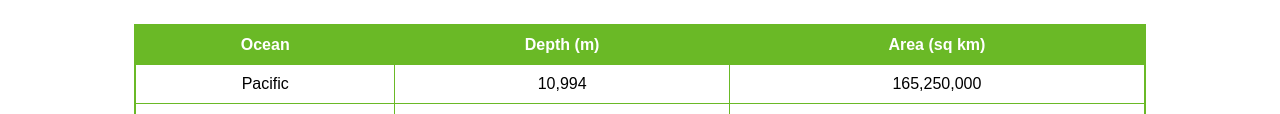
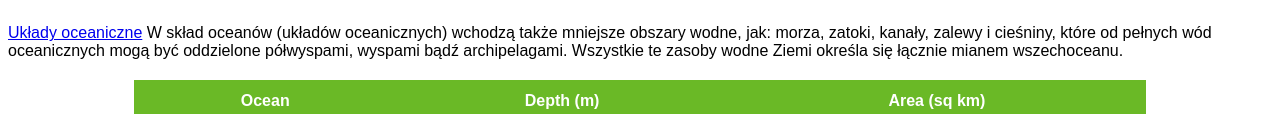
Before and after one commit to HannaDashkevich/Projekt-INF-2TA, a plain HTML site: page index.html in a window 1280 px wide. Shown: the part 1751-1865 px from the top of the page. Drawn offline with nearby package versions, Linux system fonts and the light colour scheme.

Commit message:
Update index.html

```diff
--- a/index.html
+++ b/index.html
@@ -161,6 +161,10 @@
     </video>
 </div>
 
+<main><a href="https://pl.wikipedia.org/wiki/Ocean/">Układy oceaniczne</a>
+W skład oceanów (układów oceanicznych) wchodzą także mniejsze obszary wodne, jak:
+morza, zatoki, kanały, zalewy i cieśniny, które od pełnych wód oceanicznych mogą być oddzielone półwyspami, wyspami bądź archipelagami. Wszystkie
+te zasoby wodne Ziemi określa się łącznie mianem wszechoceanu.</main>
 <table>
     <tr>
         <th>Ocean</th>
```
